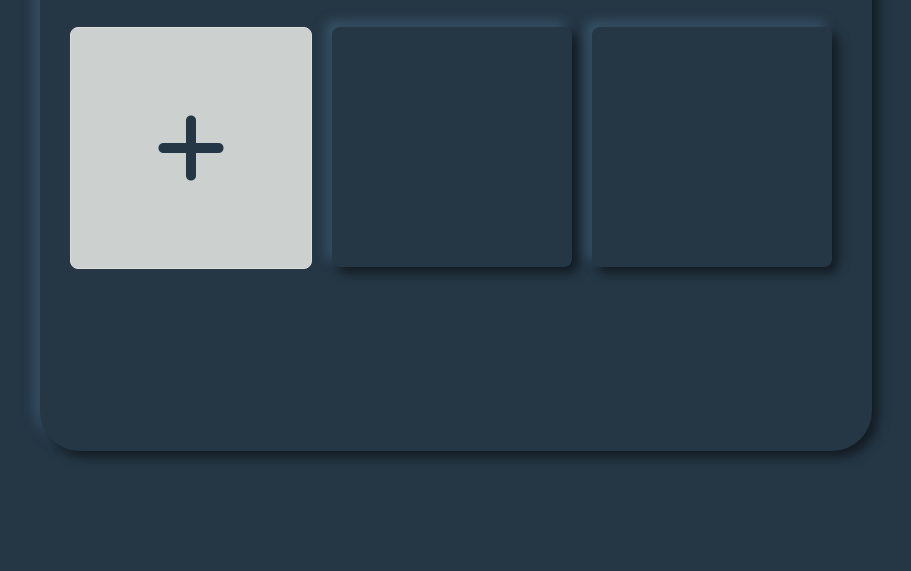
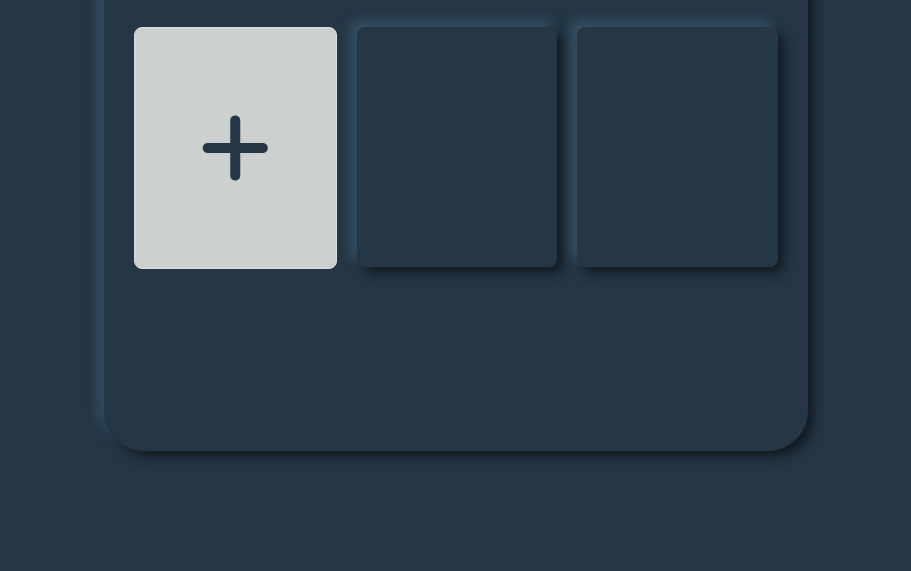
Before and after one commit to zolwethu/notes-app, a website: page public/index.html in a window 1280 px wide. Shown: the part 229-800 px from the top of the page, without its empty margins (184-1095 px from the left). Drawn offline with Linux system fonts and the light colour scheme.

Commit message:
container resizing

```diff
--- a/public/css/style.css
+++ b/public/css/style.css
@@ -26,7 +26,7 @@ body {
 
 #container {
     overflow: hidden;
-    width: 65vw;
+    width: 55vw;
     height: 70vh;
     padding: 20px;
     box-sizing: border-box;
```
